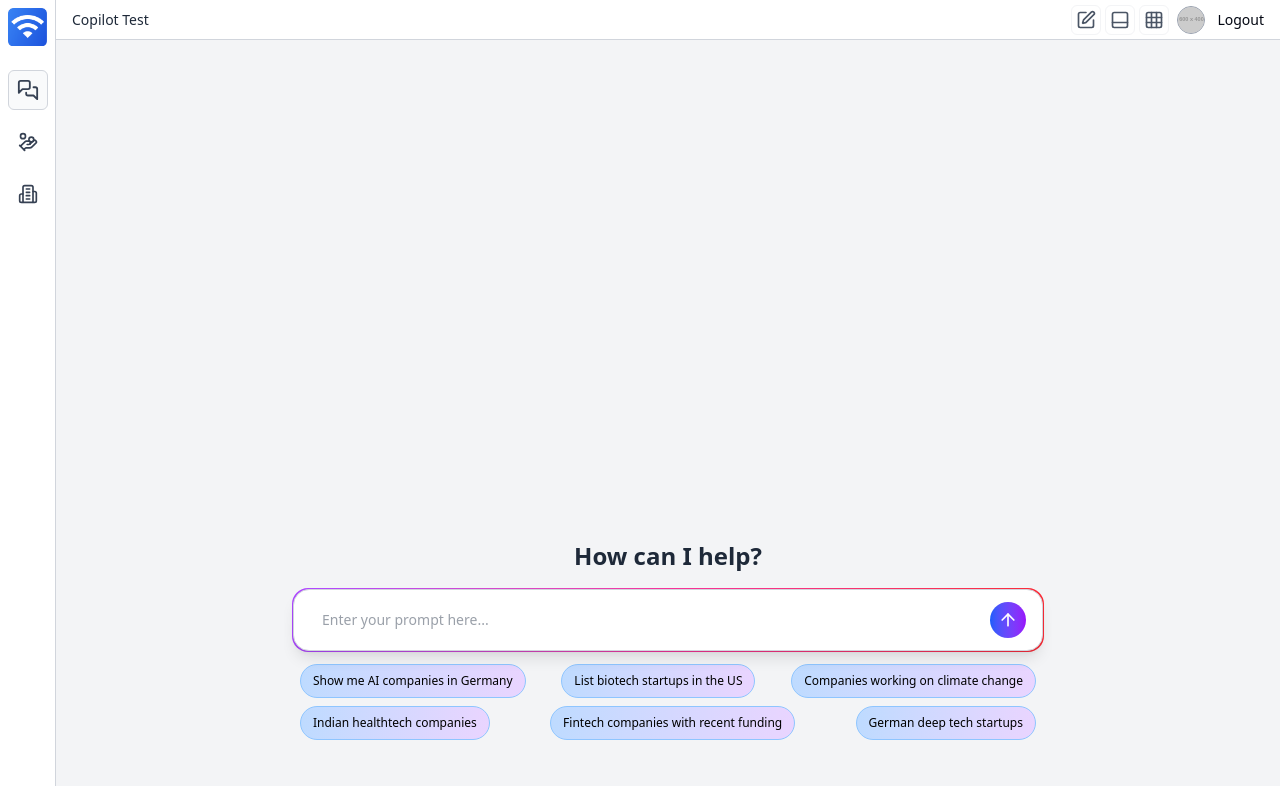
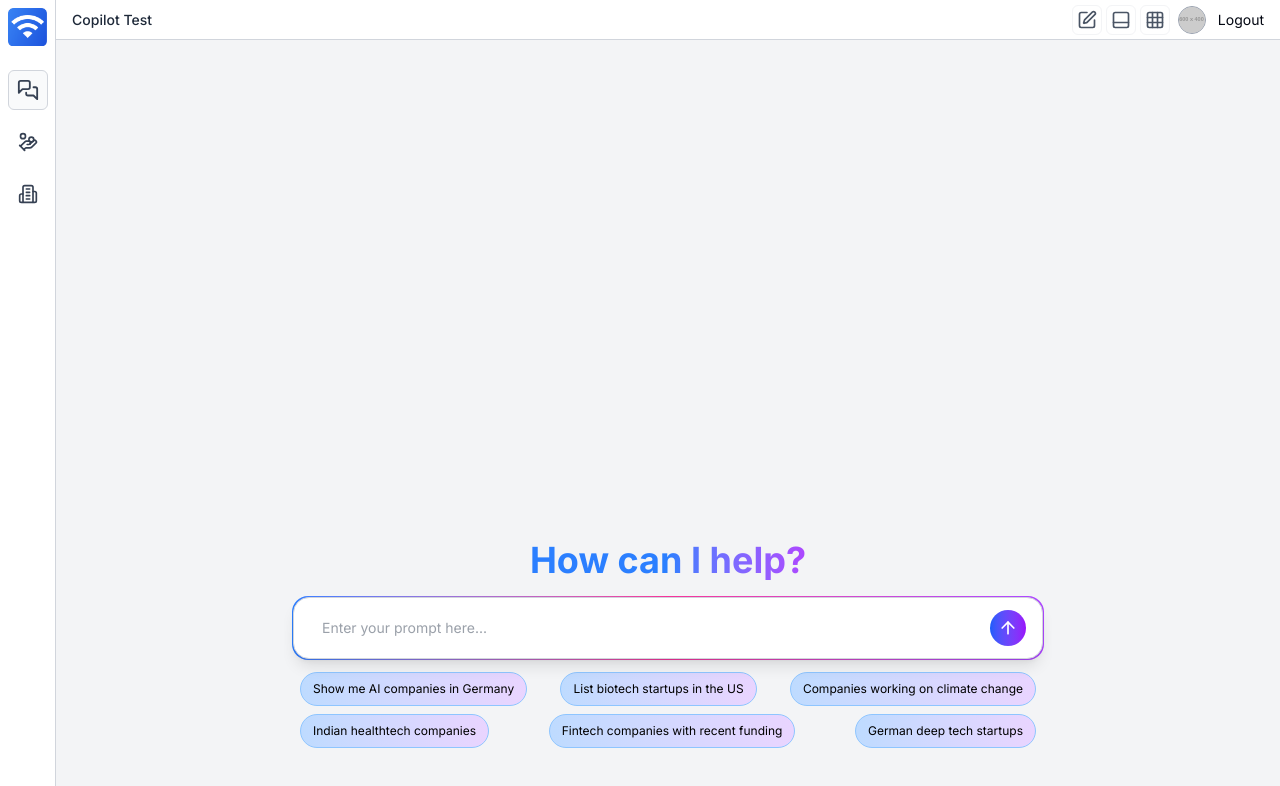
Before and after one commit to JKirchmayr/Finstant_deploy_v05, a Next.js app: page /copilot in a window 1280 px wide. Shown: the top 786 px of the page. Built offline with nearby package versions, Linux system fonts and the light colour scheme.

Commit message:
feat:font change

```diff
--- a/app/(private)/copilot/chat.tsx
+++ b/app/(private)/copilot/chat.tsx
@@ -274,7 +274,11 @@ const PromptField = ({
   return (
     <div className="h-full w-full px-2">
       {!messages.length && (
-        <h1 className="text-gray-800 font-bold mb-4 text-center text-2xl">How can I help?</h1>
+        <div className="flex justify-center items-center">
+          <h1 className="text-2xl sm:text-4xl bg-clip-text text-transparent bg-gradient-to-r from-blue-500 via-blue-500 to-purple-500 font-bold mb-4 text-center">
+            How can I help?
+          </h1>
+        </div>
       )}
       <GradientBorderBox
         className={cn(
--- a/app/layout.tsx
+++ b/app/layout.tsx
@@ -1,17 +1,13 @@
 import type { Metadata } from "next"
-import { Geist, Geist_Mono } from "next/font/google"
+import { Geist, Geist_Mono, Inter } from "next/font/google"
 import "./globals.css"
 import TanstackProvider from "@/context/TanstackProvider"
 
-const geistSans = Geist({
-  variable: "--font-geist-sans",
-  subsets: ["latin"],
-})
+const inter = Inter({ subsets: ["latin"] })
 
-const geistMono = Geist_Mono({
-  variable: "--font-geist-mono",
-  subsets: ["latin"],
-})
+export const viewport = {
+  maximumScale: 1, // Disable auto-zoom on ios devices
+}
 
 export const metadata: Metadata = {
   title: "PmRadar - Copilot",
@@ -25,10 +21,7 @@ export default function RootLayout({
 }>) {
   return (
     <html lang="en">
-      <body
-        className={`${geistSans.variable} ${geistMono.variable} antialiased`}
-        suppressHydrationWarning
-      >
+      <body className={`${inter.className} antialiased`} suppressHydrationWarning>
         <TanstackProvider>{children}</TanstackProvider>
       </body>
     </html>
--- a/components/ui/gradient-border.tsx
+++ b/components/ui/gradient-border.tsx
@@ -19,7 +19,7 @@ const GradientBorderBox: React.FC<GradientBorderBoxProps> = ({
       className={cn(
         "relative",
         borderRadius,
-        "bg-gradient-to-r from-purple-500 via-pink-500 to-red-500 p-px"
+        "bg-gradient-to-r from-blue-500 via-pink-500 to-purple-500 p-px"
       )}
     >
       <div className={cn("bg-white dark:bg-black w-full h-full", borderRadius, padding, className)}>
```
